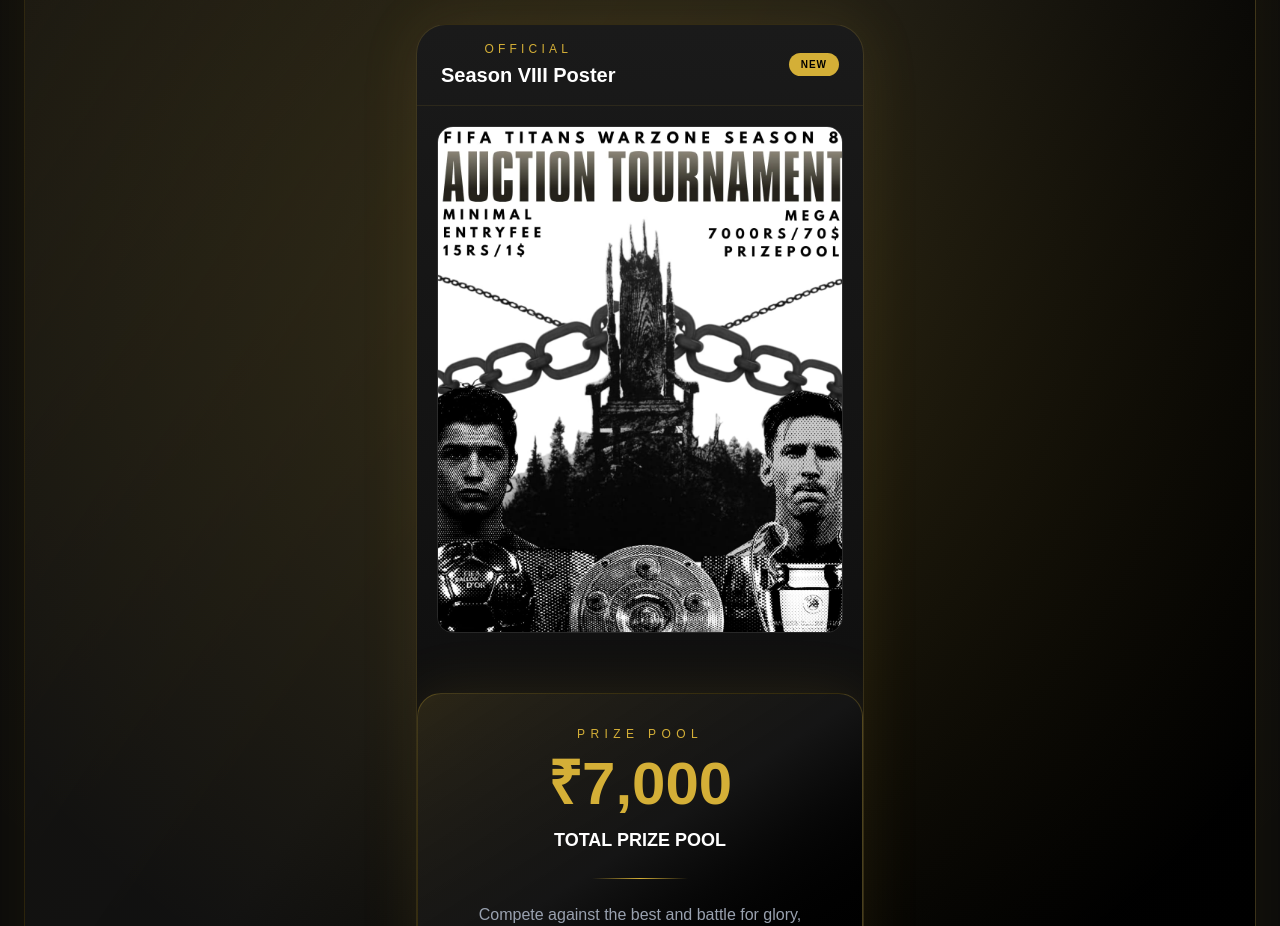
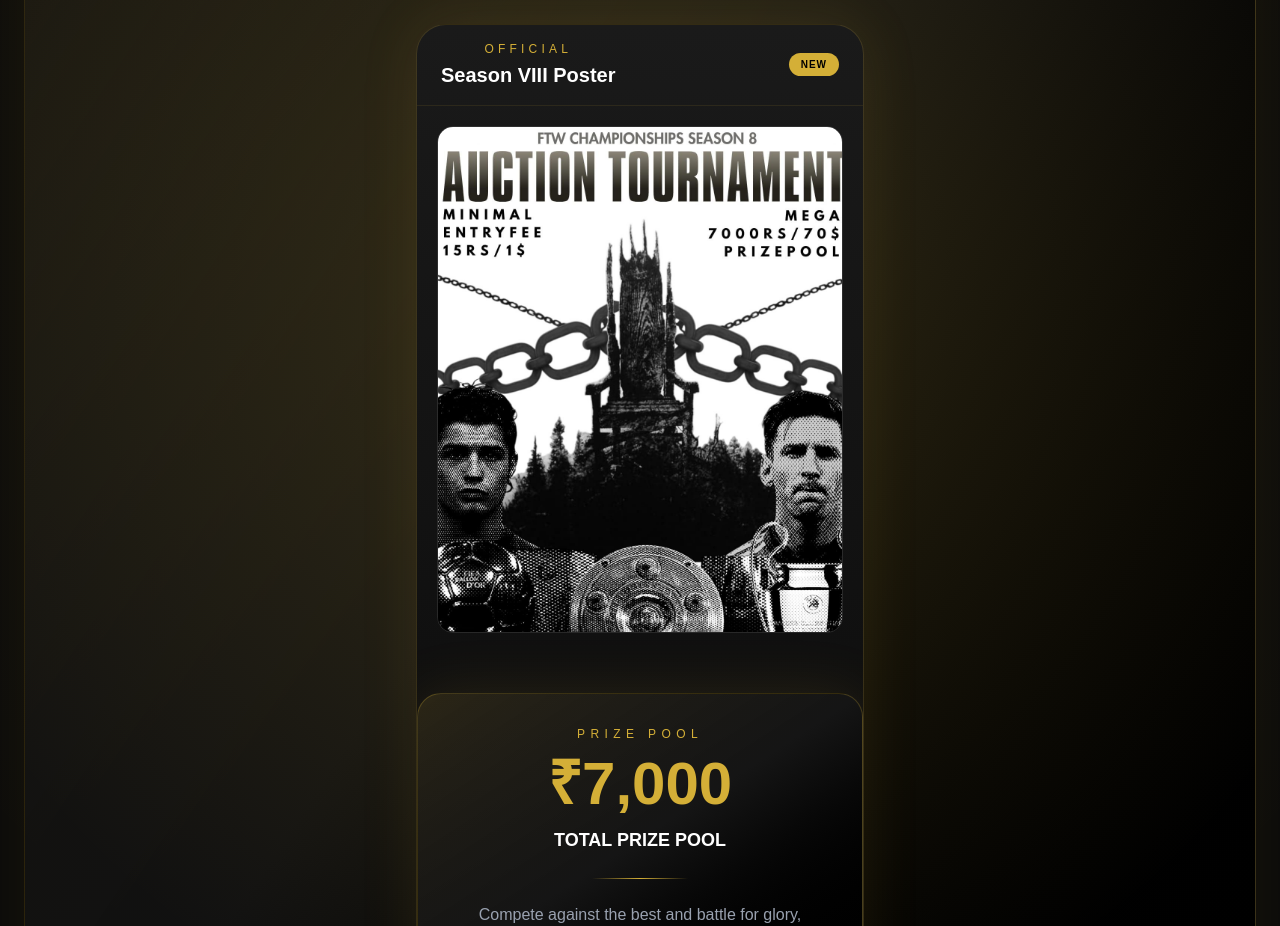
Before and after one commit to omprabhat21/ftw-championships, a Next.js app: page / in a window 1280 px wide. Shown: the part 2280-3206 px from the top of the page. Built offline with nearby package versions, Linux system fonts and the light colour scheme.

Commit message:
poster updated

```diff
--- a/components/latestnews.tsx
+++ b/components/latestnews.tsx
@@ -101,7 +101,7 @@
     {/* Poster */}
     <div className="p-5">
       <Image
-        src="/images/season8-poster.jpeg"
+        src="/images/season8-poster.jpg"
         alt="FTW Championships Season VIII Official Poster"
         width={700}
         height={980}
```
Also changed, not shown: public/images/season8-poster.jpeg (deleted), public/images/season8-poster.jpg (added).
